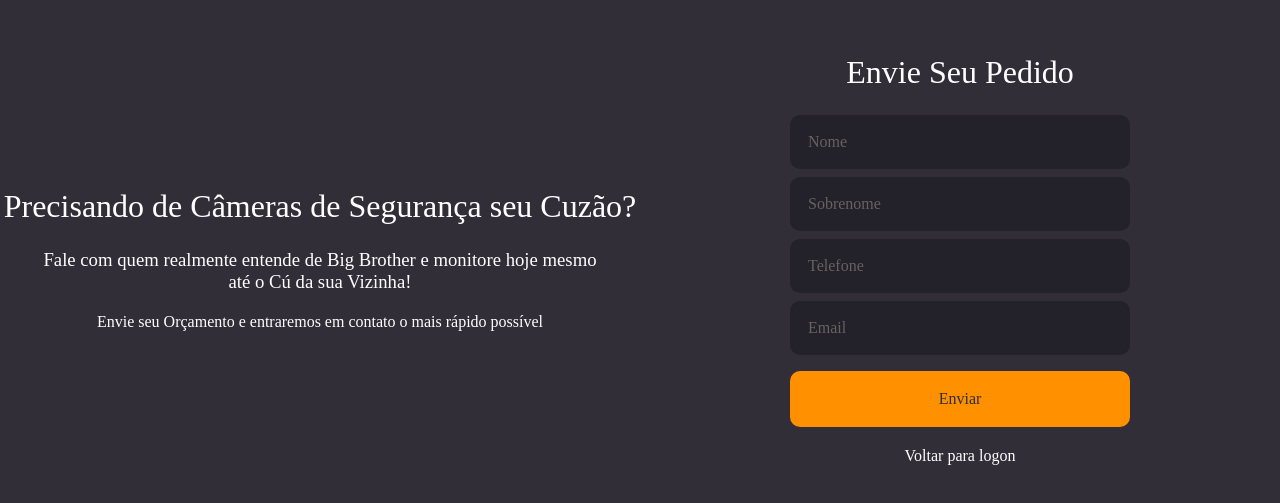
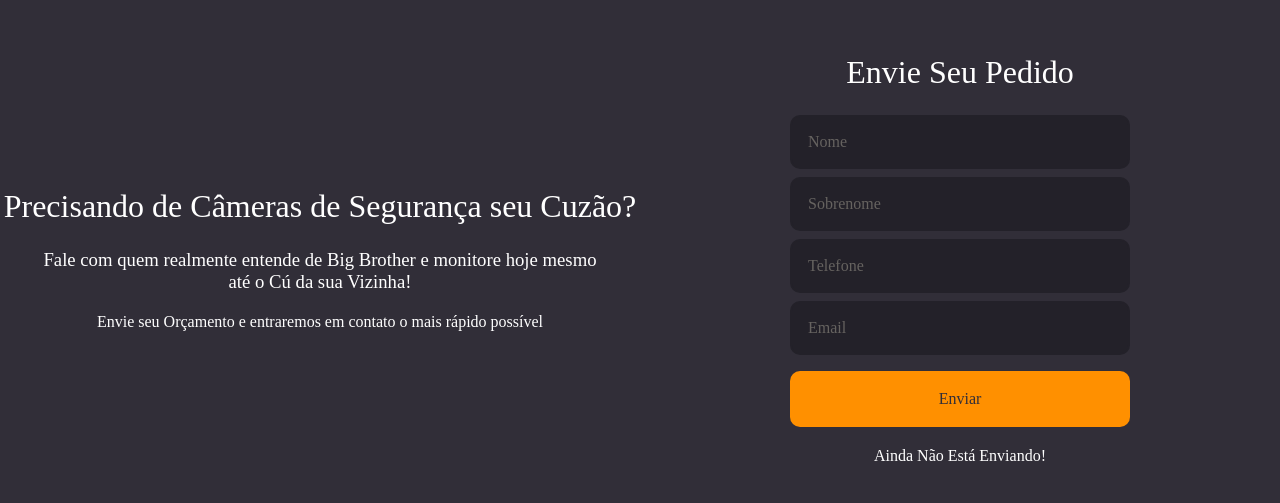
Before and after one commit to elvisea/site-next-app, a Next.js app: page / in a window 1280 px wide. Shown: the part 141-644 px from the top of the page. Built offline with nearby package versions, Linux system fonts and the light colour scheme.

Commit message:
Parágrafo de Informação

```diff
--- a/src/pages/index.tsx
+++ b/src/pages/index.tsx
@@ -24,7 +24,7 @@ const Home: React.FC = () => {
                 <input type="text" placeholder="Telefone" />
                 <input type="text" placeholder="Email" />
               <button>Enviar</button>
-              <p>Voltar para logon</p>
+              <p>Ainda Não Está Enviando!</p>
             </form>
           </div>
         </div>
```
